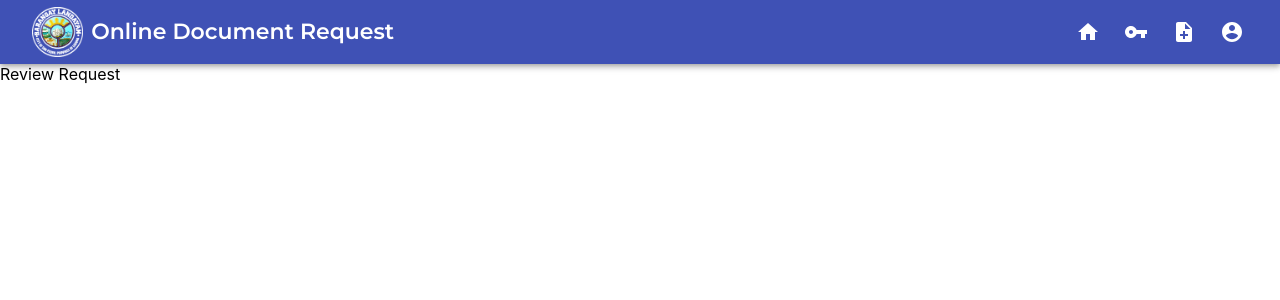
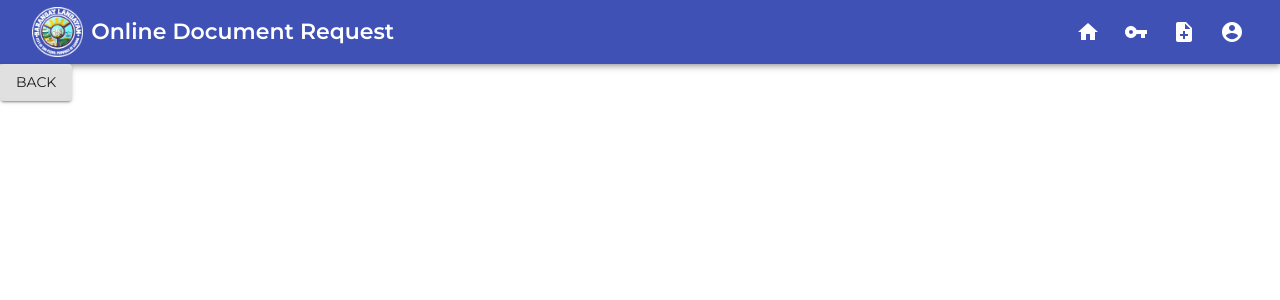
Before and after one commit to ElectivesTeam/barangayrequestsystem, a React (Create React App) app: page /reviewrequest in a window 1280 px wide. Shown: the top 300 px of the page. Built offline with nearby package versions, Linux system fonts and the light colour scheme.

Commit message:
Back button in review request page

```diff
--- a/src/forms/BailBondForm.jsx
+++ b/src/forms/BailBondForm.jsx
@@ -1,13 +1,24 @@
 import React from 'react'
 import FormHeader from './components/FormHeader'
-
-import NameTextField from './components/text fields/NameTextField'
+import Button  from '@material-ui/core/Button';
 
 const BailBondForm = () => {
     return (
         <>
             <FormHeader formTitle={'Bail Bond Form'}/>
-            <NameTextField/>
+            {/* {activeForm !== 0 &&
+                <Button onClick={handleBack} sx={{ mt: 3, ml: 1 }}>
+                    Back
+                </Button>
+            }
+
+            <Button
+                variant="contained"
+                onClick={handleNext}
+                sx={{ mt: 3, ml: 1 }}
+            >
+                Next
+            </Button> */}
         </>
     )
 }
--- a/src/navigation/ListOfRequest.jsx
+++ b/src/navigation/ListOfRequest.jsx
@@ -30,14 +30,14 @@ const ListOfRequest = ({ selectedRequest }) => {
 
     const renderRequest = (i) => {
         switch(i) {
-            case "cedula" : return <Cedula/>
+            case "cedula" : return <Cedula activeForm={activeForm} handleBack={handleBack} handleNext={handleNext}/>
             case "buildingclearance" : return <BuildingClearance/>
             case "constituentidform" : return <ConstituentIdForm/>
             case "residencyform" : return <ResidencyForm/>
             case "barangayclearanceform" : return <BarangayClearanceForm/>
             case "comelecform": return <ComelecForm/>
             case "businessclosure" : return <BusinessClosure/>
-            case "bailbondform" : return <BailBondForm/>
+            case "bailbondform" : return <BailBondForm />
             case "guardianshipform" : return <GuardianshipForm/>
             case "indigencyclearance" : return <IndigencyClearance/>
             case "voucherform" : return <VoucherForm/>
@@ -53,19 +53,28 @@ const ListOfRequest = ({ selectedRequest }) => {
 
     const handleNext = () => {
         setActiveForm(activeForm + 1);
+        console.log(activeForm)
     };
 
     const handleBack = () => {
+        setRequestSubmitted(false)
+        if(activeForm === selectedRequest.length){
+            setActiveForm(0)
+
+        }else{
             setActiveForm(activeForm - 1);
+        }
+        console.log(activeForm)
     };
 
     const handleSubmit = () => {
         setActiveForm(activeForm + 1);
         setRequestSubmitted(true)
+        console.log(activeForm)
     };
 
     return (
-            requestSubmitted ? <ReviewRequest /> :
+        requestSubmitted ? <ReviewRequest handleBack={handleBack}/> :
         (
             <>
                 {renderRequest(getRequest(activeForm))}
@@ -92,9 +101,8 @@ const ListOfRequest = ({ selectedRequest }) => {
                     </Button>
                 }
             </>
+
         )
-
-
     )
 }
 
--- a/src/navigation/ReviewRequest.jsx
+++ b/src/navigation/ReviewRequest.jsx
@@ -1,10 +1,17 @@
 import React from 'react'
+import Button  from '@material-ui/core/Button';
 
-
-const ReviewRequest = () => {
+const ReviewRequest = ({ handleBack }) => {
     return (
         <div>
-            Review Request
+            <Button
+                variant="contained"
+                onClick={handleBack}
+                sx={{ mt: 3, ml: 1 }}
+
+            >
+                Back
+            </Button>
         </div>
     )
 }
```
Also changed, not shown: src/forms/Cedula.jsx (+14 -0 lines). Lines whose indentation alone changed are shown as unchanged.
